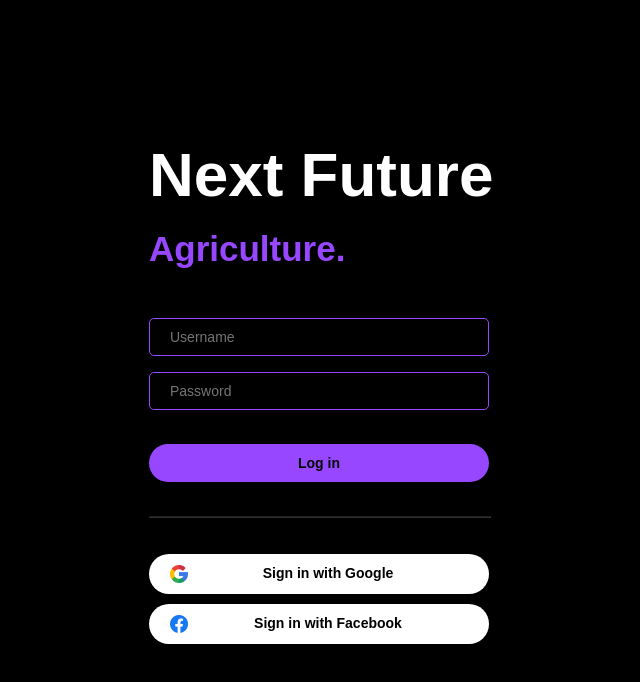
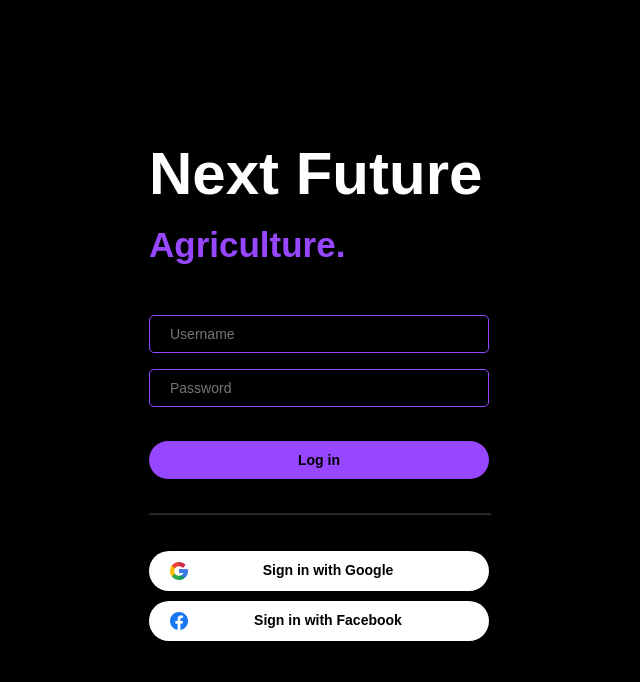
Before and after one commit to IT21823398/AgriMatrix, a React (Vite) app in the folder frontend/: page / in a window 1280 px wide. Shown: the top 682 px of the page, without its empty margins (1-641 px from the left). Built offline with nearby package versions, Linux system fonts and the light colour scheme.

Commit message:
changed the font-size of p1

```diff
--- a/frontend/src/styles/LandingPage.css
+++ b/frontend/src/styles/LandingPage.css
@@ -19,7 +19,7 @@ body {
 
 #p1 {
     white-space: nowrap;
-    font-size: 62px;
+    font-size: 60px;
     font-weight: 900;
     color: white;
 
```
